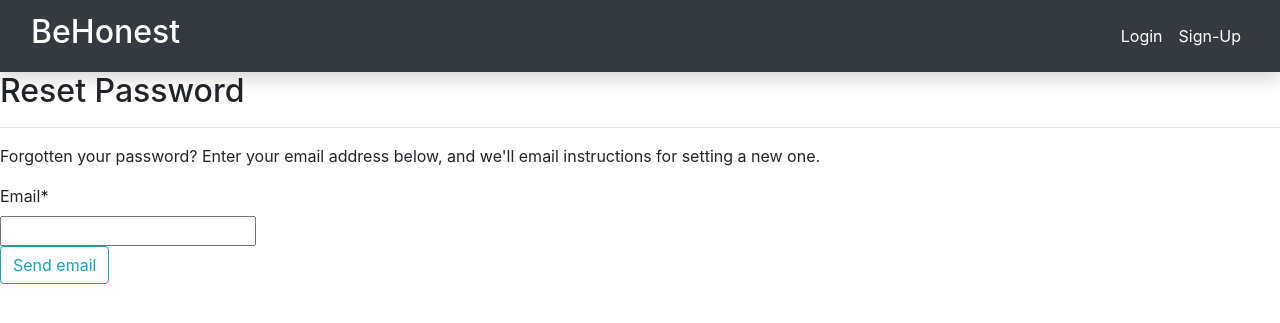
After one commit to gcivil-nyu-org/INET-Team-4-F2022, a Django app: page /password_reset in a window 1280 px wide. The commit adds this page. Shown: the top 323 px of the page. Run offline with Django 4.2, Linux system fonts and the light colour scheme; some libraries are stand-ins or nearby versions.

Commit message:
Forget Password feature

```diff
--- a/BeHonest/main/forms.py
+++ b/BeHonest/main/forms.py
@@ -2,6 +2,8 @@ from django import forms
 from django.contrib.auth.forms import UserCreationForm
 from django.contrib.auth.models import User
 
+from django.contrib.auth.forms import SetPasswordForm
+from django.contrib.auth.forms import PasswordResetForm
 
 # Create your forms here.
 
@@ -19,3 +21,14 @@ class NewUserForm(UserCreationForm):
         if commit:
             user.save()
         return user
+
+class SetPasswordForm(SetPasswordForm):
+    class Meta:
+        model = User
+        fields = ['new_password1', 'new_password2']
+
+class PasswordResetForm(PasswordResetForm):
+    def __init__(self, *args, **kwargs):
+        super(PasswordResetForm, self).__init__(*args, **kwargs)
+
+    # captcha = ReCaptchaField(widget=ReCaptchaV2Checkbox())
--- a/BeHonest/main/templates/main/home.html
+++ b/BeHonest/main/templates/main/home.html
@@ -27,6 +27,7 @@
           {{ login_form|crispy }}
           <button class="btn btn-primary" type="submit">Login</button>
         </form>
+        <a href="{% url 'main:password_reset' %}">Forgot password?</a>
         <p class="text-left">Don't have an account? <a href="/register">Create an account</a>.</p>
       </div>
     {% endif %}
--- a/BeHonest/main/templates/main/login.html
+++ b/BeHonest/main/templates/main/login.html
@@ -12,6 +12,7 @@
     {{ login_form|crispy }}
     <button class="btn btn-primary" type="submit">Login</button>
   </form>
+  <a href="{% url 'main:password_reset' %}">Forgot password?</a>
   <p class="text-center">Don't have an account? <a href="/register">Create an account</a>.</p>
 </div>
 
--- /dev/null
+++ b/BeHonest/main/templates/password_reset.html
@@ -0,0 +1,13 @@
+{% extends "main/header.html" %}
+{% load crispy_forms_tags %}
+{% block content %}
+	<div class="content-section">
+  	 	<h2>Reset Password</h2><hr>
+		<p>Forgotten your password? Enter your email address below, and we'll email instructions for setting a new one.</p>
+        <form method="POST">
+            {% csrf_token %}
+            {{ form|crispy }}
+            <button class="btn btn-outline-info" type="submit">Send email</button>
+        </form>
+  	</div>
+{% endblock %}
--- a/BeHonest/main/urls.py
+++ b/BeHonest/main/urls.py
@@ -1,6 +1,7 @@
 from django.urls import path
 from . import views
 from post.views import post_list
+
 
 app_name = "main"
 
@@ -12,4 +13,7 @@ urlpatterns = [
     path("logout", views.logout_request, name="logout"),
     path("", views.homepage, name="homepage"),
     path("activate/<uidb64>/<token>", views.activate, name="activate"),
+    #new
+    path("password_reset", views.password_reset_request, name="password_reset"),
+    path('reset/<uidb64>/<token>', views.passwordResetConfirm, name='password_reset_confirm'),
 ]
--- a/BeHonest/main/views.py
+++ b/BeHonest/main/views.py
@@ -10,7 +10,9 @@ from django.utils.encoding import force_bytes, force_str
 from django.core.mail import EmailMessage
 
 from .tokens import account_activation_token
-
+from .forms import PasswordResetForm
+from .forms import SetPasswordForm
+from django.db.models.query_utils import Q
 
 # Function added to the url for Email confirmation
 def activate(request, uidb64, token):
@@ -36,6 +38,7 @@ def activate(request, uidb64, token):
     return redirect("main:homepage")
 
 
+#Function that sends the email
 def activateEmail(request, user, to_email):
     mail_subject = "Activate your user account."
     message = render_to_string(
@@ -133,3 +136,87 @@ def logout_request(request):
     logout(request)
     messages.info(request, "You have successfully logged out.")
     return redirect("main:homepage")
+
+
+
+# def password_reset_request(request):
+#     form = PasswordResetForm()
+#     return render(
+#         request=request,
+#         template_name="password_reset.html",
+#         context={"form": form}
+#         )
+
+# def passwordResetConfirm(request, uidb64, token):
+#     return redirect("main:homepage")
+
+def password_reset_request(request):
+    if request.method == 'POST':
+        form = PasswordResetForm(request.POST)
+        if form.is_valid():
+            user_email = form.cleaned_data['email']
+            associated_user = get_user_model().objects.filter(Q(email=user_email)).first()
+            if associated_user:
+                subject = "Password Reset request"
+                message = render_to_string("template_reset_password.html", {
+                    'user': associated_user,
+                    'domain': get_current_site(request).domain,
+                    'uid': urlsafe_base64_encode(force_bytes(associated_user.pk)),
+                    'token': account_activation_token.make_token(associated_user),
+                    "protocol": 'https' if request.is_secure() else 'http'
+                })
+                email = EmailMessage(subject, message, to=[associated_user.email])
+                if email.send():
+                    messages.success(request,
+                        """
+                        <h2>Password reset sent</h2><hr>
+                        <p>
+                            We've emailed you instructions for setting your password, if an account exists with the email you entered.
+                            You should receive them shortly.<br>If you don't receive an email, please make sure you've entered the address
+                            you registered with, and check your spam folder.
+                        </p>
+                        """
+                    )
+                else:
+                    messages.error(request, "Problem sending reset password email, <b>SERVER PROBLEM</b>")
+
+            return redirect("main:homepage")
+
+        # for key, error in list(form.errors.items()):
+        #     if key == 'captcha' and error[0] == 'This field is required.':
+        #         messages.error(request, "You must pass the reCAPTCHA test")
+        #         continue
+
+    form = PasswordResetForm()
+    return render(
+        request=request,
+        template_name="password_reset.html",
+        context={"form": form}
+        )
+
+def passwordResetConfirm(request, uidb64, token):
+    User = get_user_model()
+    try:
+        uid = force_str(urlsafe_base64_decode(uidb64))
+        user = User.objects.get(pk=uid)
+    except:
+        user = None
+
+    if user is not None and account_activation_token.check_token(user, token):
+        if request.method == 'POST':
+            form = SetPasswordForm(user, request.POST)
+            if form.is_valid():
+                form.save()
+                messages.success(request, "Your password has been set. You may go ahead and <b>log in </b> now.")
+                return redirect("main:homepage")
+            else:
+                for error in list(form.errors.values()):
+                    messages.error(request, error)
+
+        form = SetPasswordForm(user)
+        return render(request, 'password_reset_confirm.html', {'form': form})
+    else:
+        messages.error(request, "Link is expired")
+
+    messages.error(request, 'Something went wrong, redirecting back to Homepage')
+    return redirect("main:homepage")
```
Also changed, not shown: BeHonest/main/templates/password_reset_confirm.html (added, +13 -0 lines), BeHonest/main/templates/template_reset_password.html (added, +12 -0 lines), BeHonest/db.sqlite3.
